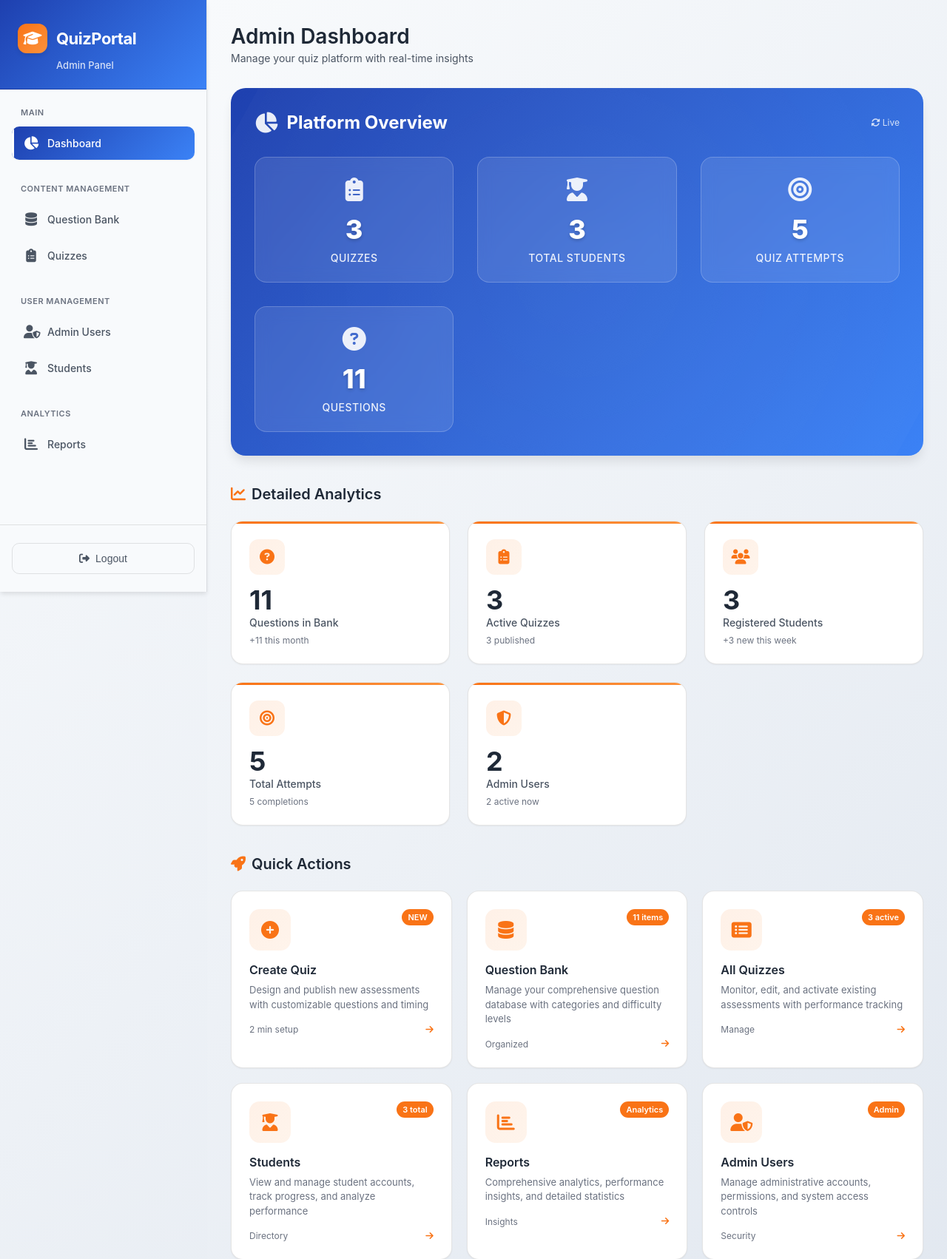
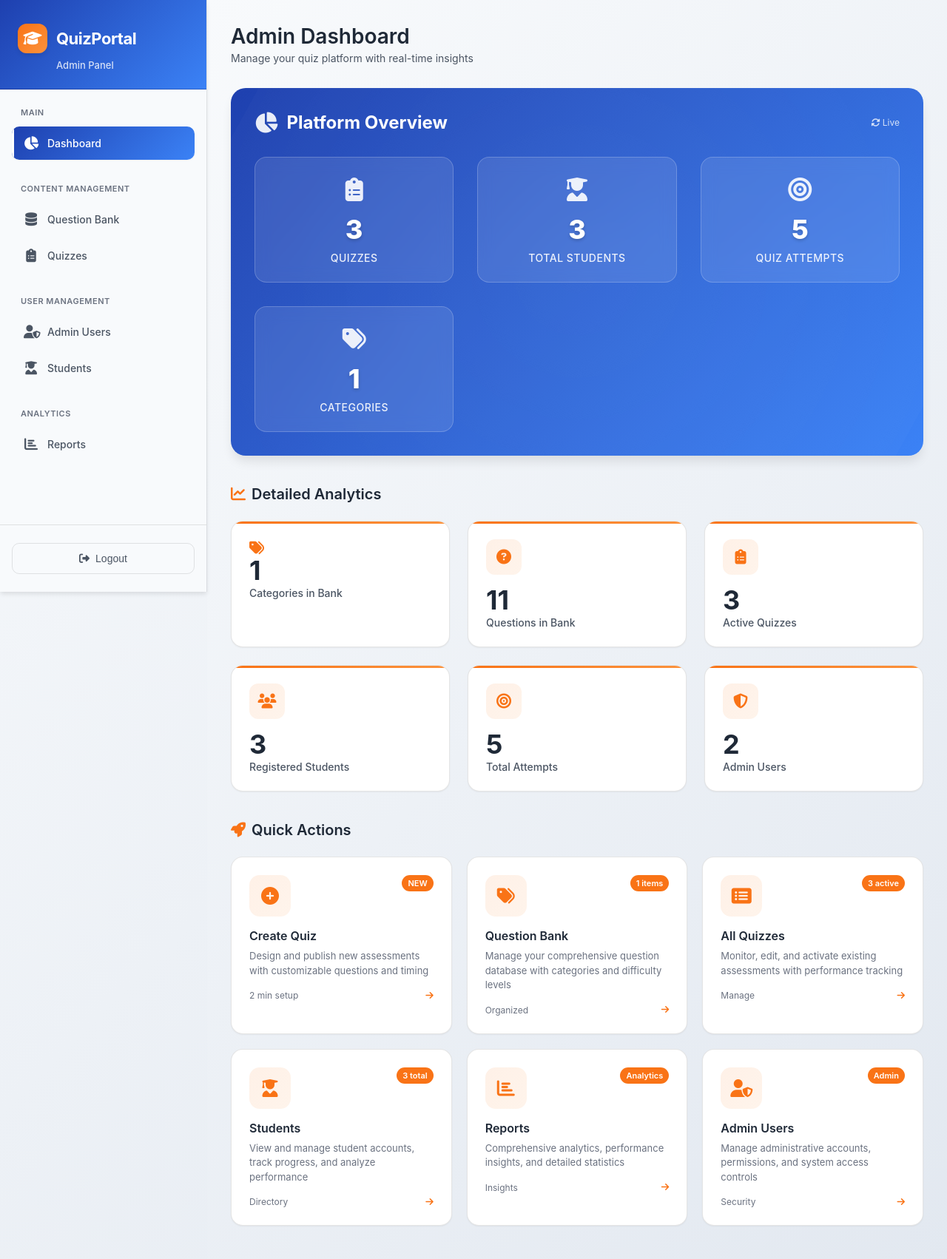
Before and after one commit to IhsanMubarak18/Quizapp, a Django app: page /admin-panel/ in a window 1280 px wide. Shown: the top 1702 px of the page at 74% size. Run offline with Django 3.2, Linux system fonts and the light colour scheme; a user stored in the database is signed in; data comes from the database, SQL or seed files in the repository.

Commit message:
admin dashboard upadted

```diff
--- a/video_app/selectors.py
+++ b/video_app/selectors.py
@@ -4,8 +4,7 @@ from django.db.models import Count, Q
 from django.utils import timezone
 
 from users.models import StudentProfile
-
-from .models import Question, Quiz, QuizAttempt
+from .models import Category, Question, Quiz, QuizAttempt
 
 AuthUser = get_user_model()
 
@@ -18,6 +17,7 @@ def admin_dashboard_stats():
     stats = cache.get(DASHBOARD_STATS_CACHE_KEY)
     if stats is None:
         stats = {
+            'total_categories': Category.objects.count(),
             'total_questions': Question.objects.count(),
             'total_quizzes': Quiz.objects.count(),
             'total_students': AuthUser.objects.filter(is_staff=False).count(),
--- a/video_app/templates/admin_panel/dashboard.html
+++ b/video_app/templates/admin_panel/dashboard.html
@@ -513,9 +513,9 @@
             <div class="quick-stat-label">QUIZ ATTEMPTS</div>
         </div>
         <div class="quick-stat-item">
-            <div class="quick-stat-icon"><i class="fas fa-question-circle"></i></div>
-            <div class="quick-stat-value">{{ total_questions }}</div>
-            <div class="quick-stat-label">QUESTIONS</div>
+            <div class="quick-stat-icon"><i class="fas fa-tags"></i></div>
+            <div class="quick-stat-value">{{ total_categories }}</div>
+            <div class="quick-stat-label">CATEGORIES</div>
         </div>
     </div>
 </div>
@@ -526,6 +526,15 @@
     Detailed Analytics
 </div>
 <div class="stats-grid">
+    <div class="stat-card">
+        <div class="stat-icon"><i class="fas fa-tags" style="color: var(--brand-orange);"></i></div>
+        <div class="stat-info">
+            <div class="stat-value">{{ total_categories }}</div>
+            <div class="stat-label">Categories in Bank</div>
+            {% comment %} <div class="stat-change">+{{ total_categories|add:"0" }} this month</div> {% endcomment %}
+        </div>
+    </div>
+
     <div class="stat-card">
         <div class="stat-header">
             <div class="stat-icon-wrapper">
@@ -538,7 +547,7 @@
         </div>
         <div class="stat-value">{{ total_questions }}</div>
         <div class="stat-label">Questions in Bank</div>
-        <div class="stat-change">+{{ total_questions|add:"0" }} this month</div>
+        {% comment %} <div class="stat-change">+{{ total_questions|add:"0" }} this month</div> {% endcomment %}
     </div>
 
     <div class="stat-card">
@@ -553,7 +562,7 @@
         </div>
         <div class="stat-value">{{ total_quizzes }}</div>
         <div class="stat-label">Active Quizzes</div>
-        <div class="stat-change">{{ total_quizzes|add:"0" }} published</div>
+        {% comment %} <div class="stat-change">{{ total_quizzes|add:"0" }} published</div> {% endcomment %}
     </div>
 
     <div class="stat-card">
@@ -568,7 +577,7 @@
         </div>
         <div class="stat-value">{{ total_students }}</div>
         <div class="stat-label">Registered Students</div>
-        <div class="stat-change">+{{ total_students|add:"0" }} new this week</div>
+        {% comment %} <div class="stat-change">+{{ total_students|add:"0" }} new this week</div> {% endcomment %}
     </div>
 
     <div class="stat-card">
@@ -583,7 +592,7 @@
         </div>
         <div class="stat-value">{{ total_attempts }}</div>
         <div class="stat-label">Total Attempts</div>
-        <div class="stat-change">{{ total_attempts|add:"0" }} completions</div>
+        {% comment %} <div class="stat-change">{{ total_attempts|add:"0" }} completions</div> {% endcomment %}
     </div>
 
     {% if request.user.is_superuser %}
@@ -599,7 +608,7 @@
         </div>
         <div class="stat-value">{{ total_admin_users }}</div>
         <div class="stat-label">Admin Users</div>
-        <div class="stat-change">{{ total_admin_users }} active now</div>
+        {% comment %} <div class="stat-change">{{ total_admin_users }} active now</div> {% endcomment %}
     </div>
     {% endif %}
 </div>
@@ -628,9 +637,9 @@
     <a href="{% url 'video_app:admin_question_bank' %}" class="action-card">
         <div class="action-header">
             <div class="action-icon-wrapper">
-                <i class="fas fa-database action-icon"></i>
+                <i class="fas fa-tags action-icon"></i>
             </div>
-            <div class="action-badge">{{ total_questions }} items</div>
+            <div class="action-badge">{{ total_categories }} items</div>
         </div>
         <div class="action-title">Question Bank</div>
         <div class="action-description">Manage your comprehensive question database with categories and difficulty levels</div>
--- a/video_app/views.py
+++ b/video_app/views.py
@@ -1113,6 +1113,12 @@ def admin_add_category(request):
             is_active=is_active
         )
         messages.success(request, f"Category '{category.name}' created successfully.")
+
+        # Clear dashboard cache to update stats
+        from .selectors import DASHBOARD_STATS_CACHE_KEY
+        from django.core.cache import cache
+        cache.delete(DASHBOARD_STATS_CACHE_KEY)
+
         return redirect(redirect_url)
 
     return render(request, 'admin_panel/add_category.html')
@@ -1155,6 +1161,12 @@ def admin_edit_category(request, category_id):
         category.save()
 
         messages.success(request, f"Category '{category.name}' updated successfully.")
+
+        # Clear dashboard cache to update stats
+        from .selectors import DASHBOARD_STATS_CACHE_KEY
+        from django.core.cache import cache
+        cache.delete(DASHBOARD_STATS_CACHE_KEY)
+
         return redirect(redirect_url)
 
     return render(request, 'admin_panel/edit_category.html', {
@@ -1185,6 +1197,11 @@ def admin_delete_category(request, category_id):
         messages.warning(request, f"Category '{category.name}' and {questions_count} question(s) have been permanently deleted.")
     else:
         messages.success(request, f"Category '{category.name}' deleted successfully.")
+
+    # Clear dashboard cache to update stats
+    from .selectors import DASHBOARD_STATS_CACHE_KEY
+    from django.core.cache import cache
+    cache.delete(DASHBOARD_STATS_CACHE_KEY)
 
     return redirect(redirect_url)
 
```
